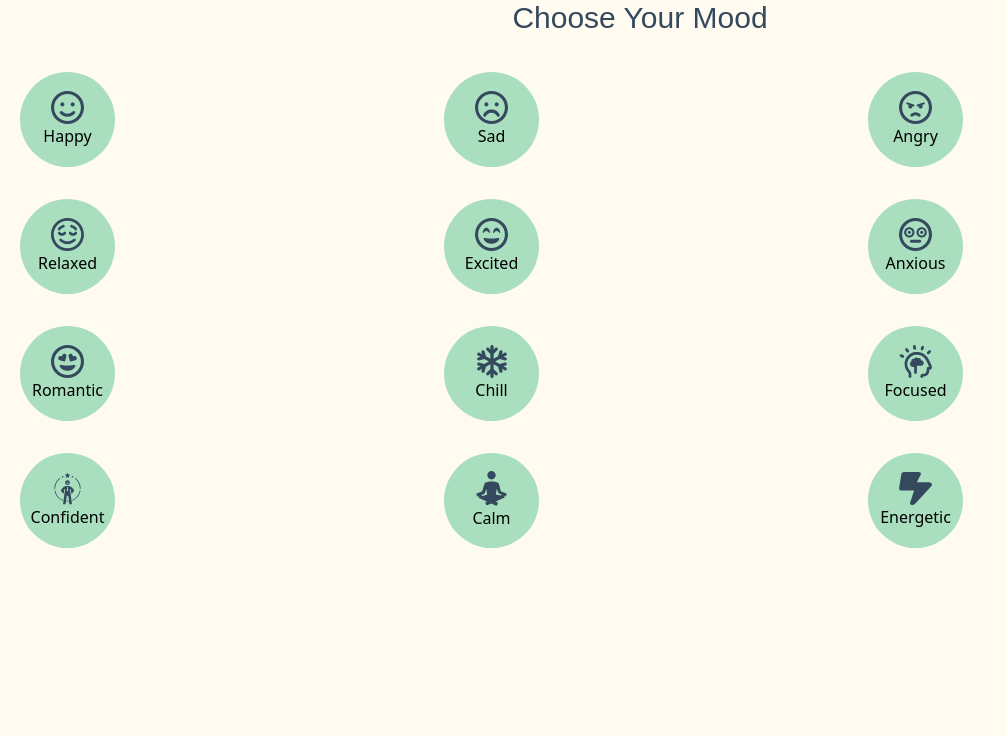
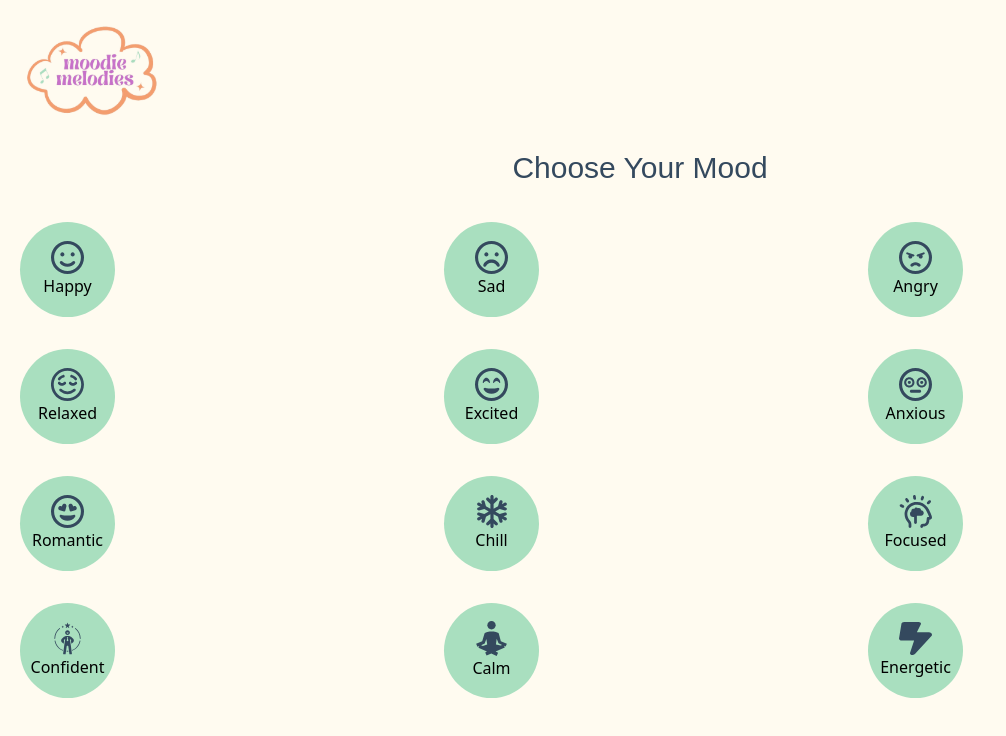
Before and after one commit to AOA19/moodie-melodies, a React (Vite) app: page /home in a window 1280 px wide. Shown: the top 736 px of the page, without its empty margins (0-1006 px from the left). Built offline with nearby package versions, Linux system fonts and the light colour scheme; a web font is replaced by a local one.

Commit message:
Created navbar component and added to homepage and newly created playlist page

```diff
--- a/src/components/navbar/Navbar.css
+++ b/src/components/navbar/Navbar.css
@@ -0,0 +1,4 @@
+.logo {
+    width: 150px;
+    height: 150px;
+}
--- a/src/components/navbar/Navbar.jsx
+++ b/src/components/navbar/Navbar.jsx
@@ -1,6 +1,15 @@
+import "./Navbar.css";
+// import { FaBars } from "react-icons/fa6";
 
 export default function Navbar() {
   return (
-    <div>Navbar</div>
-  )
+    <nav className="navbar flex justify-between items-center px-5">
+      <div className="navbar-left">
+        <img src="/mm-logo.svg" alt="moodie melodies logo" className="logo" />
+      </div>
+        {/* <button className="hamburger-menu">
+          <FaBars className="text-tangerine" />
+        </button> */}
+    </nav>
+  );
 }
--- a/src/pages/Home.jsx
+++ b/src/pages/Home.jsx
@@ -1,9 +1,11 @@
 import "./Home.css";
+import Navbar from "../components/navbar/Navbar";
 import MoodIcons from "../components/buttons/MoodIcons";
 
 export default function Home() {
   return (
     <div>
+      <Navbar/>
       <h1 className="home-heading text-charcoal text-3xl text-center">
         Choose Your Mood
       </h1>
--- /dev/null
+++ b/src/pages/Playlists.jsx
@@ -0,0 +1,13 @@
+import Navbar from "../components/navbar/Navbar";
+
+export default function Playlists() {
+  return (
+      <div>
+          <Navbar/>
+          <div>
+              <h1>Your TBD Playlists</h1>
+          </div>
+          <div className="playlists-grid "></div>
+        </div>
+  )
+}
```
